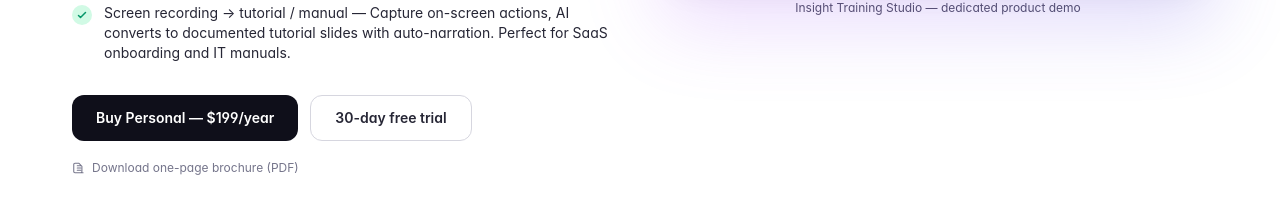
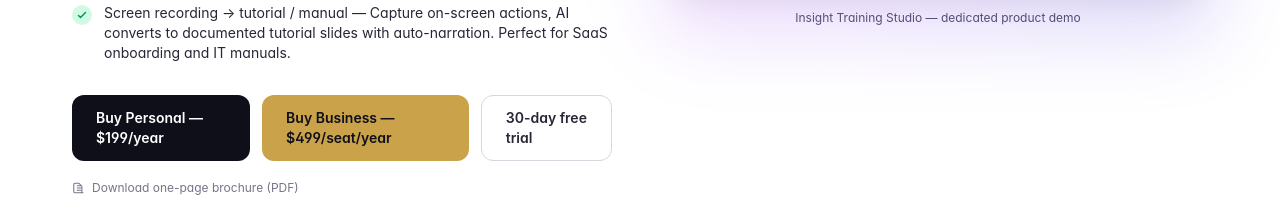
Before and after one commit to HarmonicInsight/web-site-insight-global, a Next.js app: page / in a window 1280 px wide. Shown: the part 1860-2071 px from the top of the page. Built offline with nearby package versions, Linux system fonts and the light colour scheme; a web font is replaced by a local one.

Commit message:
fix(buy): add Business purchase CTA on EN product pages (was Personal-only)
Co-Authored-By: Claude Opus 4.8 (1M context) <noreply@anthropic.com>

```diff
--- a/src/components/ProductShowcase.tsx
+++ b/src/components/ProductShowcase.tsx
@@ -16,6 +16,7 @@ type Props = {
   ariaLabel: string;
   accentGradient: string;  // e.g. "from-violet-400 via-purple-500 to-indigo-600"
   primaryCta: string;
+  businessCta?: string;
   trialCta?: string;
   brochureHref?: string;
   reverse?: boolean;       // mirror layout (video right vs left)
@@ -39,6 +40,7 @@ export default function ProductShowcase({
   ariaLabel,
   accentGradient,
   primaryCta,
+  businessCta,
   trialCta = "30-day free trial",
   brochureHref,
   reverse,
@@ -64,6 +66,7 @@ export default function ProductShowcase({
   }, []);
 
   const checkoutPersUrl = getCheckoutUrl(code, "PERS");
+  const checkoutBizUrl = getCheckoutUrl(code, "BIZ");
   const trialUrl = getTrialUrl(code);
 
   return (
@@ -124,6 +127,16 @@ export default function ProductShowcase({
               >
                 {primaryCta}
               </a>
+              {businessCta && (
+                <a
+                  href={checkoutBizUrl}
+                  target="_blank"
+                  rel="noopener noreferrer"
+                  className="inline-flex items-center justify-center gap-2 px-6 py-3 rounded-xl bg-gold-500 hover:bg-gold-400 text-ink-900 text-sm font-semibold transition-colors"
+                >
+                  {businessCta}
+                </a>
+              )}
               <a
                 href={trialUrl}
                 target="_blank"
--- a/src/components/ProductsSection.tsx
+++ b/src/components/ProductsSection.tsx
@@ -77,23 +77,35 @@ export default function ProductsSection() {
                   ))}
                 </ul>
 
-                {/* CTAs */}
+                {/* CTAs — Personal (individuals) + Business (teams) side by side */}
                 <div className="flex flex-col sm:flex-row gap-3">
                   <a
                     href={getCheckoutUrl(product.code, "PERS")}
                     target="_blank"
                     rel="noopener noreferrer"
-                    className="flex-1 inline-flex items-center justify-center gap-2 px-5 py-3 rounded-xl bg-ink-900 hover:bg-ink-800 text-white text-sm font-semibold transition-colors"
+                    className="flex-1 inline-flex flex-col items-center justify-center gap-0.5 px-5 py-3 rounded-xl bg-ink-900 hover:bg-ink-800 text-white text-sm font-semibold transition-colors"
                   >
-                    Buy Personal — {product.prices.personal}/year
+                    <span>Personal — {product.prices.personal}/year</span>
+                    <span className="text-[10px] font-normal text-white/60">For individuals · 1 device</span>
                   </a>
+                  <a
+                    href={getCheckoutUrl(product.code, "BIZ")}
+                    target="_blank"
+                    rel="noopener noreferrer"
+                    className="flex-1 inline-flex flex-col items-center justify-center gap-0.5 px-5 py-3 rounded-xl bg-gold-500 hover:bg-gold-400 text-ink-900 text-sm font-semibold transition-colors"
+                  >
+                    <span>Business — {product.prices.business}/seat/year</span>
+                    <span className="text-[10px] font-normal text-ink-900/60">For teams & organizations</span>
+                  </a>
+                </div>
+                <div className="mt-3">
                   <a
                     href={getTrialUrl(product.code)}
                     target="_blank"
                     rel="noopener noreferrer"
-                    className="flex-1 inline-flex items-center justify-center gap-2 px-5 py-3 rounded-xl border border-ink-200 hover:border-gold-400 hover:bg-gold-50/50 text-ink-700 text-sm font-semibold transition-all"
+                    className="w-full inline-flex items-center justify-center gap-2 px-5 py-3 rounded-xl border border-ink-200 hover:border-gold-400 hover:bg-gold-50/50 text-ink-700 text-sm font-semibold transition-all"
                   >
-                    30-day free trial
+                    Not sure? Start a free trial first
                   </a>
                 </div>
 
--- a/src/components/TwoProductsShowcase.tsx
+++ b/src/components/TwoProductsShowcase.tsx
@@ -50,6 +50,7 @@ export default function TwoProductsShowcase() {
         ariaLabel="Insight Training Studio product demo"
         accentGradient={inmv.iconBg}
         primaryCta={`Buy Personal — ${inmv.prices.personal}/year`}
+        businessCta={`Buy Business — ${inmv.prices.business}/seat/year`}
         brochureHref="/brochures/insight-training-studio-brochure.pdf"
         latestVersion={inmvLatest}
         reverse={false}
@@ -67,6 +68,7 @@ export default function TwoProductsShowcase() {
         ariaLabel="Insight Doc Translator product demo"
         accentGradient={inst.iconBg}
         primaryCta={`Buy Personal — ${inst.prices.personal}/year`}
+        businessCta={`Buy Business — ${inst.prices.business}/seat/year`}
         brochureHref="/brochures/insight-doc-translator-brochure.pdf"
         latestVersion={instLatest}
         reverse={true}
```
